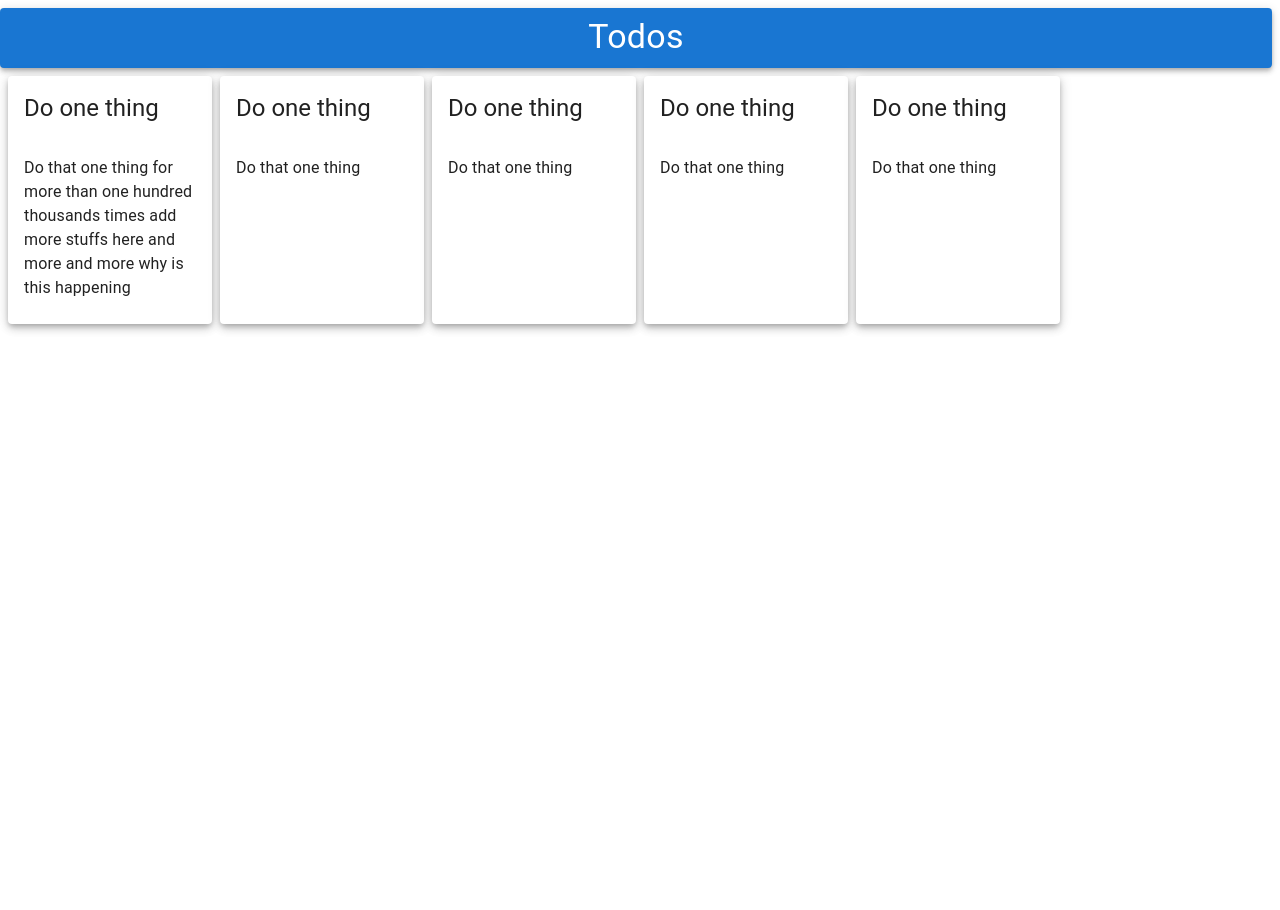
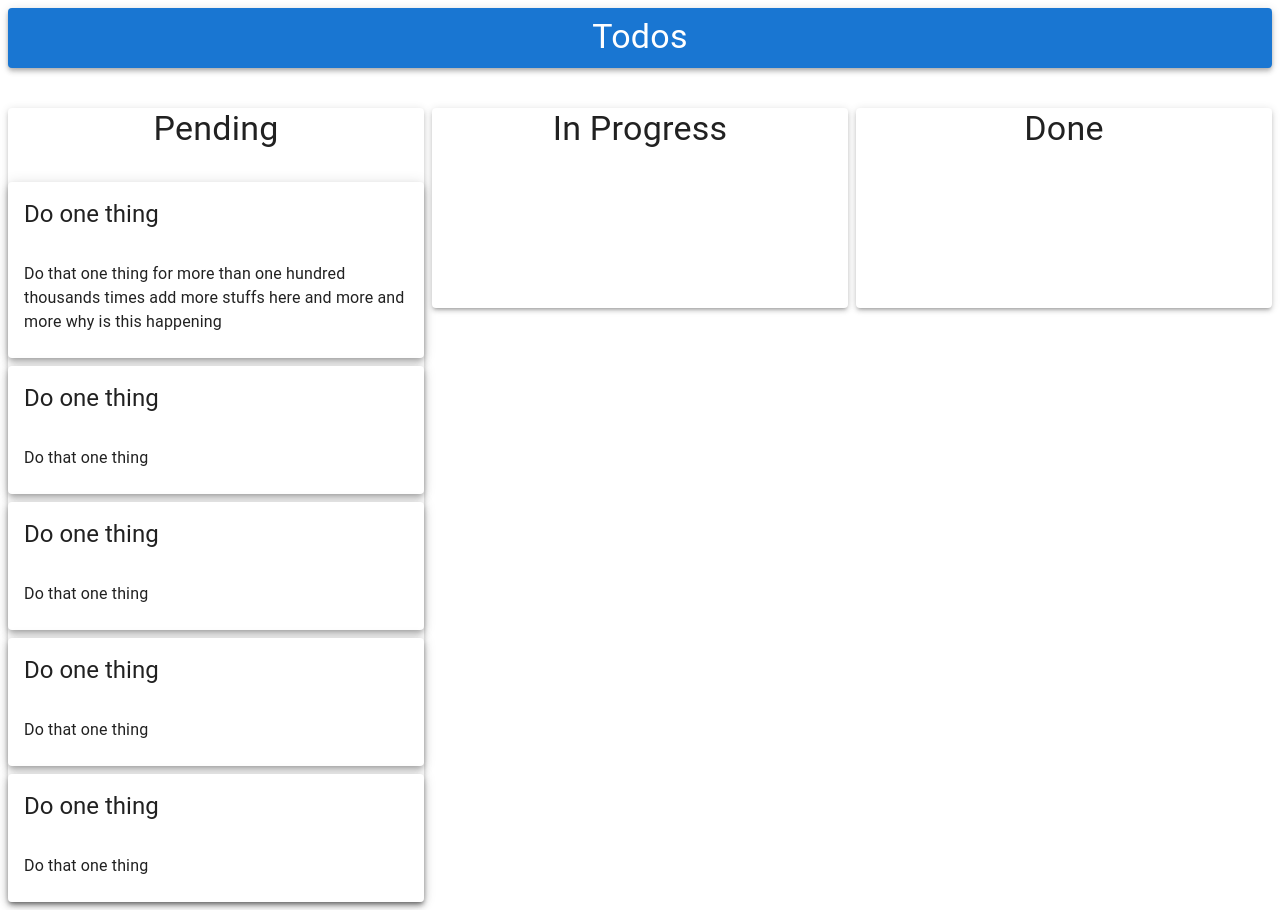
Before and after one commit to MahmudMridul/React-crud-ops, a React (Create React App) app: page / in a window 1280 px wide. Before the commit the page ends 800 px from the top, so only its background shows below. Built offline with nearby package versions, Linux system fonts and the light colour scheme.

Commit message:
Implemented drag and drop

```diff
--- a/src/App.js
+++ b/src/App.js
@@ -1,31 +1,49 @@
-import { Box, Card, CardContent, Typography, CardActions, Button, Grid, CardHeader } from '@mui/material'
-import React from 'react'
-import { Layout } from './Layout/Layout'
+import {
+    Box, Card, CardContent,
+    Typography, Grid, CardHeader
+} from '@mui/material';
+import React from 'react';
+import { Layout } from './Layout/Layout';
 
-import { todos } from './DummyData'
+import { todos } from './DummyData';
+import { Board } from './Components/Board';
+import { Item } from './Components/Item';
 
 
 export const App = () => {
     return (
-        <Box>
+
         <Layout>
+            <Grid item lg={4} md={4} sm={4} xs={12}>
+                <Board id='b1' title={'Pending'}>
                     {
                         todos.map(item => {
                             return(
-                            <Grid item lg={2} md={3} sm={6} xs={12}>
-                                <Card sx={{ minWidth: 200, height: 1 }} elevation={5} key={item.id}>
-                                    <CardHeader title={item.title}/>
-                                    <CardContent>
-                                        <Typography variant="body1">
-                                            {item.shortDesc}
-                                        </Typography>
-                                    </CardContent>
-                                </Card>
-                            </Grid>
+                                <Item
+                                    key={item.id}
+                                    id={item.id}
+                                    title={item.title}
+                                    shortDesc={item.shortDesc}
+                                ></Item>
                             )
                         })
                     }
+                </Board>
+            </Grid>
+
+            <Grid item lg={4} md={4} sm={4} xs={12}>
+                <Board id='b2' title={'In Progress'}>
+
+                </Board>
+            </Grid>
+
+            <Grid item lg={4} md={4} sm={4} xs={12}>
+                <Board id='b3' title={'Done'}>
+
+                </Board>
+            </Grid>
+
         </Layout>
-        </Box>
+
     )
 }
--- /dev/null
+++ b/src/Components/Board.jsx
@@ -0,0 +1,43 @@
+import { Paper, Typography, Grid } from '@mui/material';
+import React, { useMemo, useState } from 'react';
+
+export const Board = (props) => {
+    const { children, id, title } = props;
+    // const [minHeight, setMinHeight] = useState();
+
+    const childrenCount = useMemo(() => React.Children.count(children), [children]);
+
+    const drop = (e) => {
+        e.preventDefault();
+        const card_id = e.dataTransfer.getData('card_id');
+        const card = document.getElementById(card_id);
+        e.target.appendChild(card);
+    }
+
+    const dragOver = (e) => {
+        e.preventDefault();
+    }
+
+    const minHeight = useMemo(() => `${200 + childrenCount * 20}px`, [childrenCount]);
+
+    return (
+        <Paper
+            sx={{ minHeight: minHeight }}
+            elevation={3}
+            id={id}
+            onDrop={drop}
+            onDragOver={dragOver}
+        >
+            <Typography
+                variant='h4'
+                align='center'
+                sx={{ mb: 4 }}
+            >
+                {title}
+            </Typography>
+            <Grid container columns={1} rowSpacing={1}>
+                {children}
+            </Grid>
+        </Paper>
+    );
+}
--- /dev/null
+++ b/src/Components/Item.js
@@ -0,0 +1,41 @@
+import React from 'react';
+import {
+    Card, CardContent, Grid,
+    Typography, CardHeader
+} from '@mui/material';
+
+export const Item = (props) => {
+
+    const dragStart = (e) => {
+        const target = e.target;
+        e.dataTransfer.setData('card_id', target.id);
+
+    }
+
+    const dragOver = (e) => {
+        e.stopPropagation();
+    }
+
+    return (
+        <Grid item lg={1} md={1} sm={1} xs={1}>
+            <Card
+                sx={{ minWidth: 200, height: 1 }}
+                elevation={5}
+                key={props.id}
+                id={props.id}
+                draggable='true'
+                onDragStart={dragStart}
+                onDragOver={dragOver}
+            >
+                <CardHeader title={props.title}/>
+
+                <CardContent>
+                    <Typography variant="body1">
+                        {props.shortDesc}
+                    </Typography>
+                </CardContent>
+            </Card>
+        </Grid>
+
+    );
+}
--- a/src/DummyData.js
+++ b/src/DummyData.js
@@ -25,4 +25,4 @@ export const todos = [
         title: 'Do one thing',
         shortDesc: 'Do that one thing'
     },
-]
+];
--- a/src/Layout/Layout.jsx
+++ b/src/Layout/Layout.jsx
@@ -1,27 +1,27 @@
-import React from 'react'
-import { AppBar, Typography, Grid} from '@mui/material'
+import React from 'react';
+import { AppBar, Typography, Grid} from '@mui/material';
 
 const appBarSx = {
     borderRadius: 1,
     height: 60
-}
+};
 
 const typoSx = {
     alignSelf: 'center',
     mt: 1
-}
+};
 
 export const Layout = (props) => {
     return (
-        <Grid container columns={12} spacing={1}>
-            <Grid item sm={12}>
+        <Grid container columns={12} rowSpacing={5} columnSpacing={1}>
+            <Grid item lg={12} md={12} sm={12}>
+                <AppBar position='static' sx={appBarSx}>
+                        <Typography variant="h4" component="div" sx={typoSx}>
+                            Todos
+                        </Typography>
+                </AppBar>
+            </Grid>
 
-            </Grid>
-            <AppBar position='static' sx={appBarSx}>
-                    <Typography variant="h4" component="div" sx={typoSx}>
-                        Todos
-                    </Typography>
-            </AppBar>
             {props.children}
         </Grid>
     )
```
Lines whose indentation alone changed are shown as unchanged.
